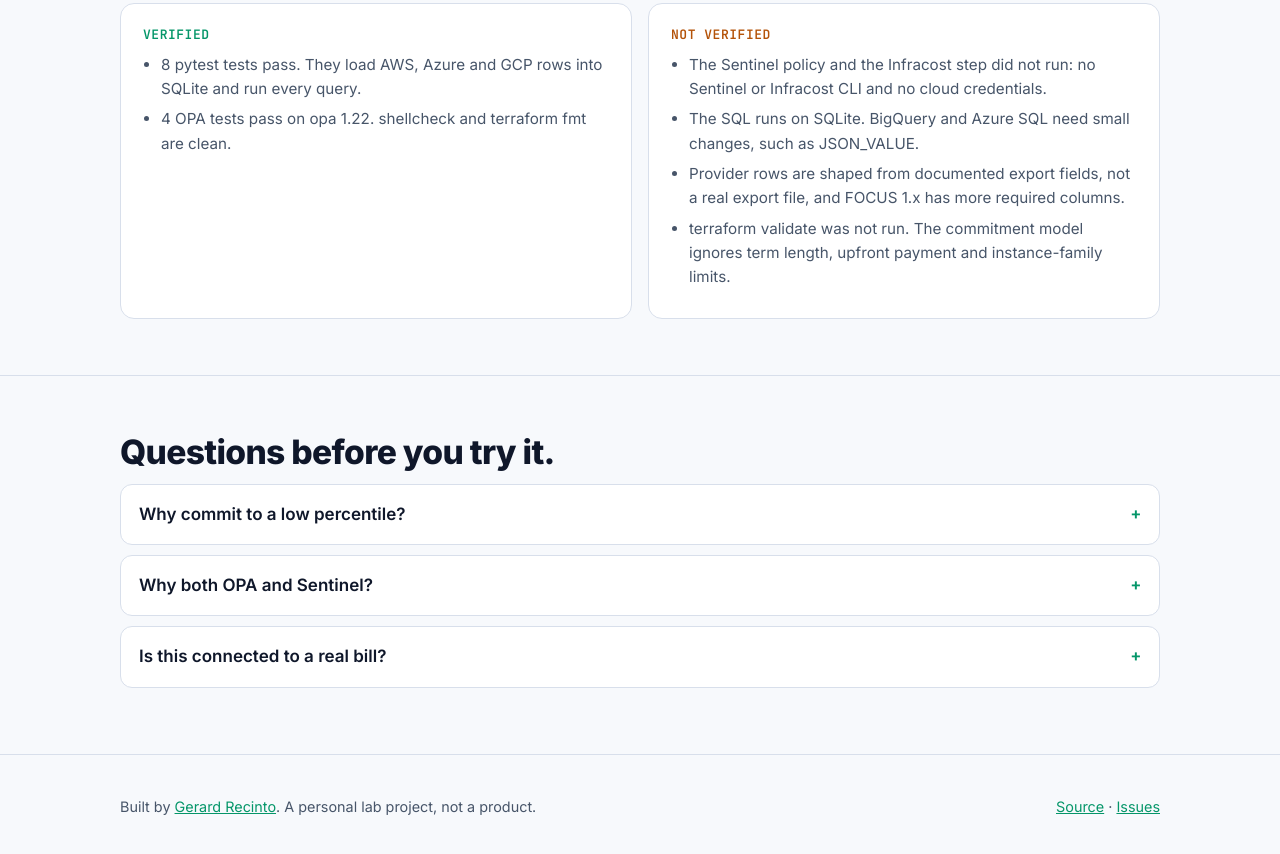
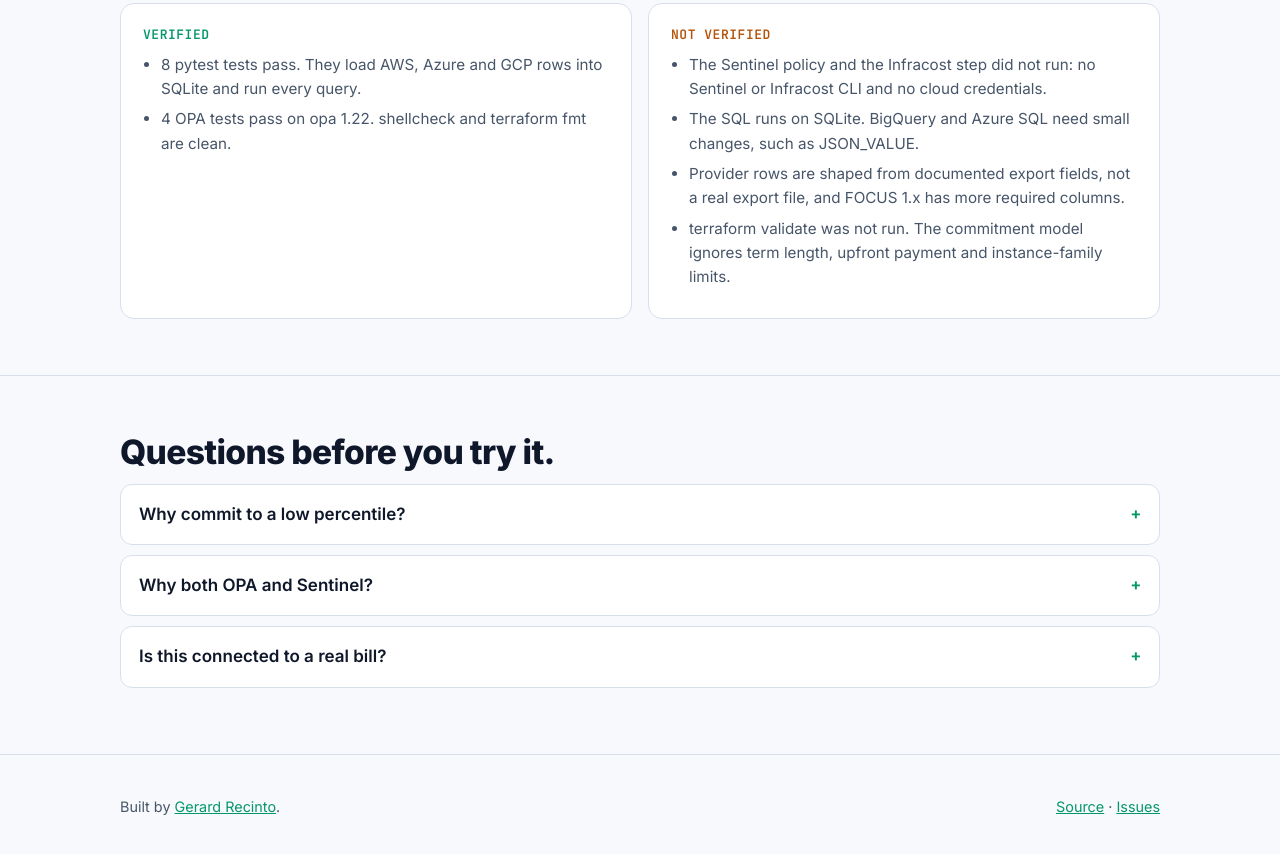
Before and after one commit to gerardrecinto/finops-policy, a plain HTML site: page docs/index.html in a window 1280 px wide. Shown: the part 1956-2810 px from the top of the page. Drawn offline with Linux system fonts and the light colour scheme.

Commit message:
Lead with what the project does and keep limits in the docs (#1)
Drop the unprompted limits and not-proven blocks from the README and
site. Notes that prevent a wrong assumption stay: compliance, demo
labels and safety warnings.

Thanks,
Gerard

```diff
--- a/docs/index.html
+++ b/docs/index.html
@@ -74,7 +74,7 @@ opa test policy -v</pre><button class="copy" data-for="cmd" type="button">Copy</
 <div class="two"><div class="box g"><h3>Verified</h3><ul><li>8 pytest tests pass. They load AWS, Azure and GCP rows into SQLite and run every query.</li><li>4 OPA tests pass on opa 1.22. shellcheck and terraform fmt are clean.</li></ul></div><div class="box a"><h3>Not verified</h3><ul><li>The Sentinel policy and the Infracost step did not run: no Sentinel or Infracost CLI and no cloud credentials.</li><li>The SQL runs on SQLite. BigQuery and Azure SQL need small changes, such as JSON_VALUE.</li><li>Provider rows are shaped from documented export fields, not a real export file, and FOCUS 1.x has more required columns.</li><li>terraform validate was not run. The commitment model ignores term length, upfront payment and instance-family limits.</li></ul></div></div></div></section>
 <section id="faq"><div class="wrap"><h2>Questions before you try it.</h2><details><summary>Why commit to a low percentile?</summary><p>Usage above the commitment stays on-demand, but an unused commitment still bills every hour. Committing near the floor keeps utilization at 100 percent.</p></details><details><summary>Why both OPA and Sentinel?</summary><p>Teams use one or the other. The tag rule is written twice so either can be adopted. Only the OPA version ran here.</p></details><details><summary>Is this connected to a real bill?</summary><p>No. The tests use small sample rows. Point the normalizer at a real export to try it.</p></details></div></section>
 </main>
-<footer><div class="wrap"><span>Built by <a href="https://github.com/gerardrecinto">Gerard Recinto</a>. A personal lab project, not a product.</span><span><a href="https://github.com/gerardrecinto/finops-policy-lab">Source</a> &middot; <a href="https://github.com/gerardrecinto/finops-policy-lab/issues">Issues</a></span></div></footer>
+<footer><div class="wrap"><span>Built by <a href="https://github.com/gerardrecinto">Gerard Recinto</a>.</span><span><a href="https://github.com/gerardrecinto/finops-policy-lab">Source</a> &middot; <a href="https://github.com/gerardrecinto/finops-policy-lab/issues">Issues</a></span></div></footer>
 <script>
 document.querySelectorAll('.copy').forEach(function(b){b.addEventListener('click',function(){
  var t=document.getElementById(b.getAttribute('data-for')).innerText;
```
